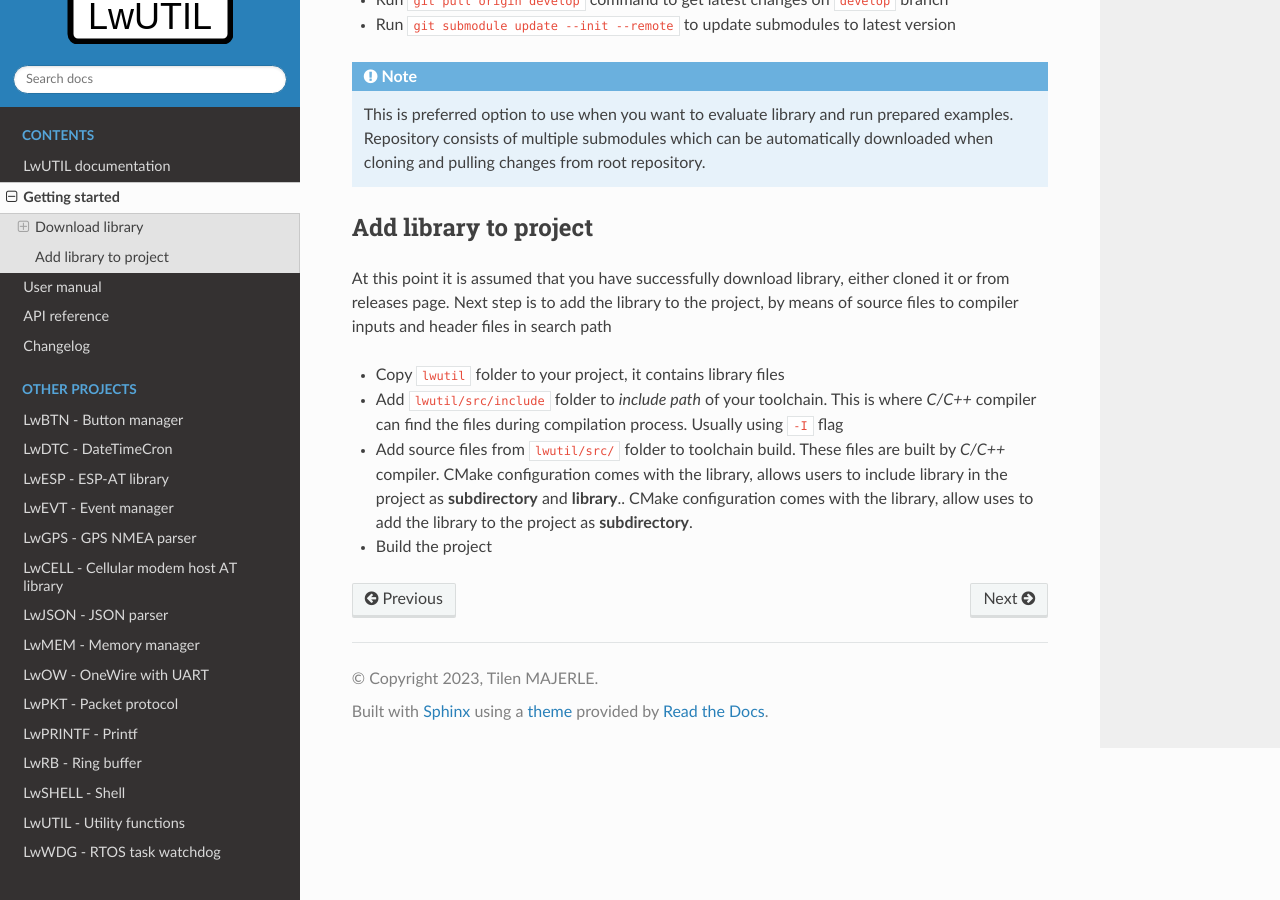
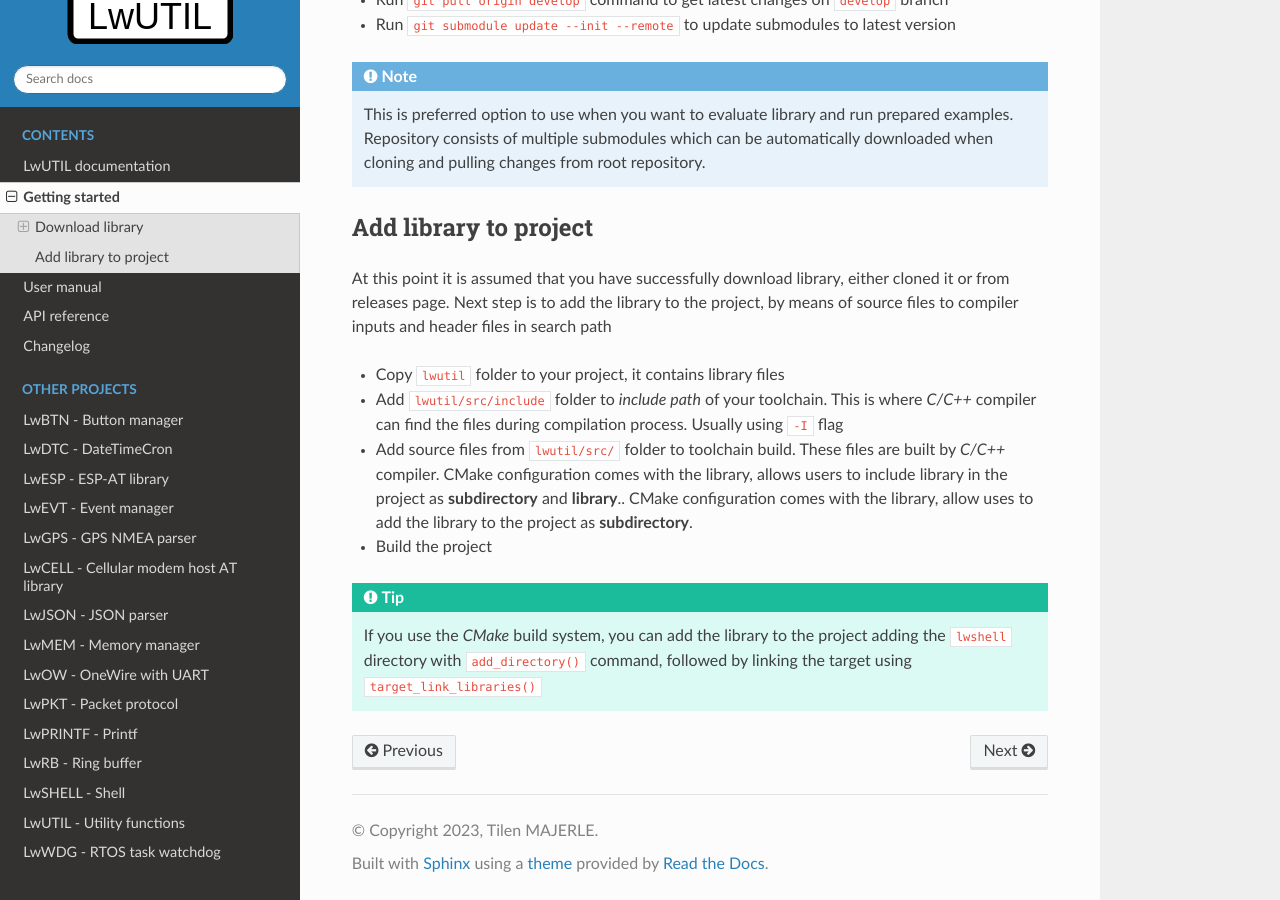
Before and after one commit to MaJerle/lwutil, a Sphinx documentation site: the page built from docs/get-started/index.rst, in a window 1280 px wide and 900 px high, scrolled down 1155 px. Built offline with Sphinx 7.4.7 and the Read the Docs theme 2.0.0, drawn with Linux system fonts in a browser that asks for light colours; the version number could not be read and is left out.

Commit message:
Improve docs and CMake configure_file

```diff
--- a/docs/get-started/index.rst
+++ b/docs/get-started/index.rst
@@ -64,3 +64,7 @@ Next step is to add the library to the project, by means of source files to comp
 * Add ``lwutil/src/include`` folder to `include path` of your toolchain. This is where `C/C++` compiler can find the files during compilation process. Usually using ``-I`` flag
 * Add source files from ``lwutil/src/`` folder to toolchain build. These files are built by `C/C++` compiler. CMake configuration comes with the library, allows users to include library in the project as **subdirectory** and **library**.. CMake configuration comes with the library, allow uses to add the library to the project as **subdirectory**.
 * Build the project
+
+.. tip::
+    If you use the *CMake* build system, you can add the library to the project adding the ``lwshell``
+    directory with ``add_directory()`` command, followed by linking the target using ``target_link_libraries()``
```
